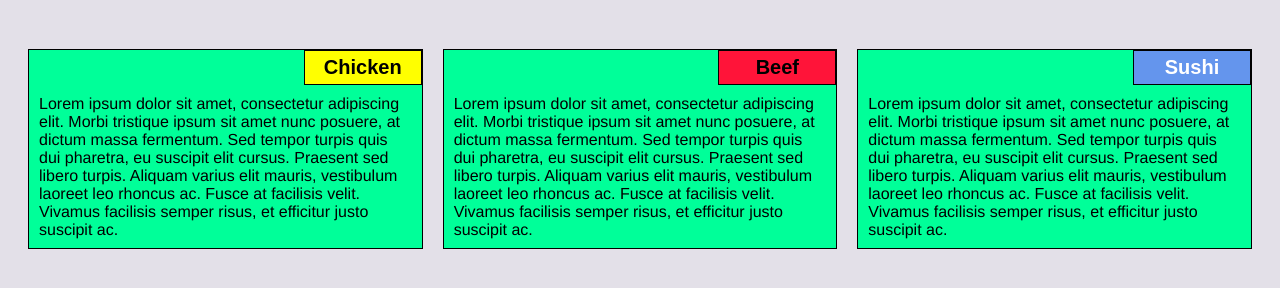
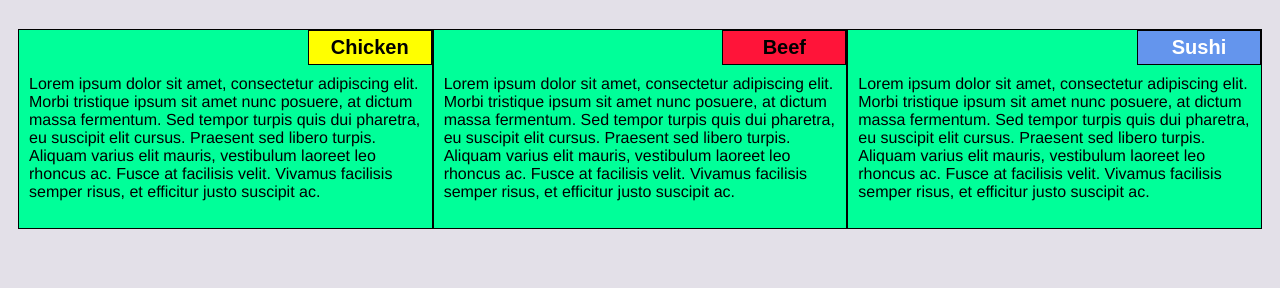
Before and after one commit to paraskumar2410/coursera, a plain HTML site: page module-2-solution/index.html in a window 1280 px wide. Shown: the part 62-350 px from the top of the page. Drawn offline with Linux system fonts and the light colour scheme.

Commit message:
Update styles.css

```diff
--- a/module-2-solution/css/styles.css
+++ b/module-2-solution/css/styles.css
@@ -87,14 +87,7 @@ section {
 	width: 100%;
 }
 
-.box {
-	border: none;
-	margin-left: auto;
-	margin-right: auto;
-	margin-top: 10px;
-	margin-bottom: 10px;
-	padding: 10px;
-}
+
 
 /* Desktop view */
 
```
